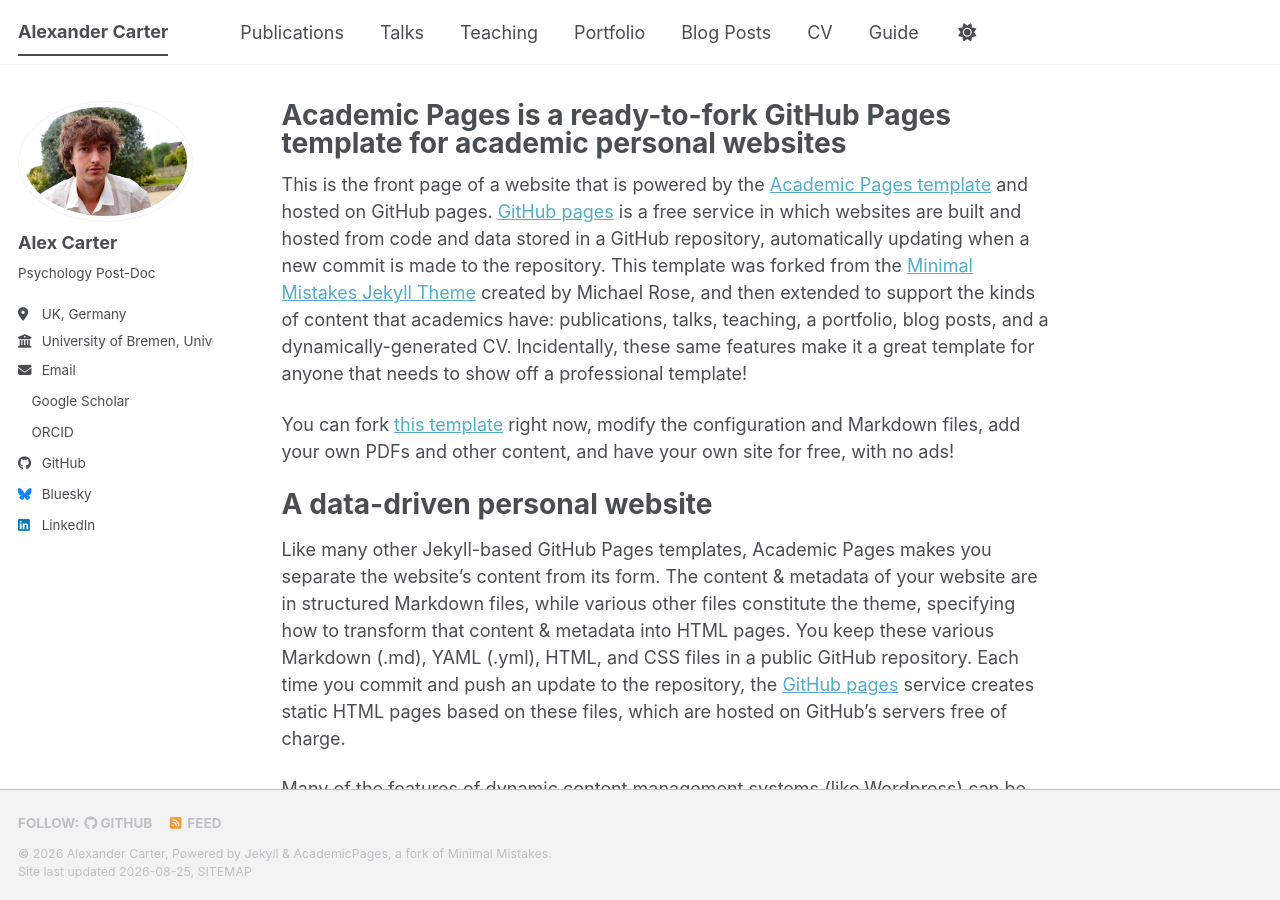
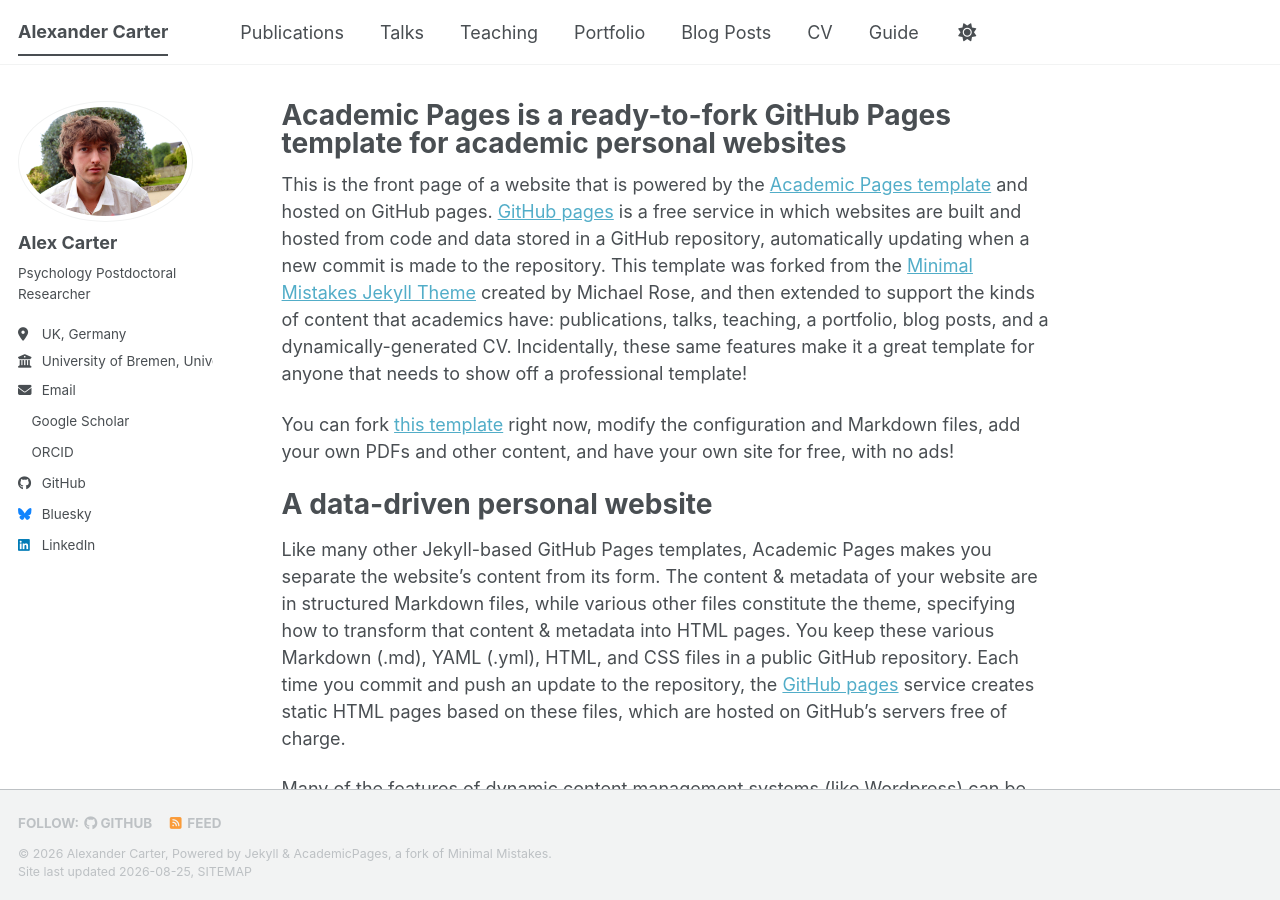
Before and after one commit to Alexander-G-Carter/Alexander-G-Carter.github.io, a Jekyll site: the page built from _pages/about.md, in a window 1280 px wide and 900 px high. Built offline with Jekyll 4.4.1, drawn with Linux system fonts in a browser that asks for light colours; a style sheet for code colours, icons or effects is not loaded.

Commit message:
Update _config.yml

```diff
--- a/_config.yml
+++ b/_config.yml
@@ -26,7 +26,7 @@ author:
   avatar           : "IMG_4381.JPG"
   name             : "Alex Carter"
   pronouns         : # example: "she/her"
-  bio              : "Psychology Post-Doc"
+  bio              : "Psychology Postdoctoral Researcher"
   location         : "UK, Germany"
   employer         : "University of Bremen, University of Exeter"
   uri              : # URL
```
